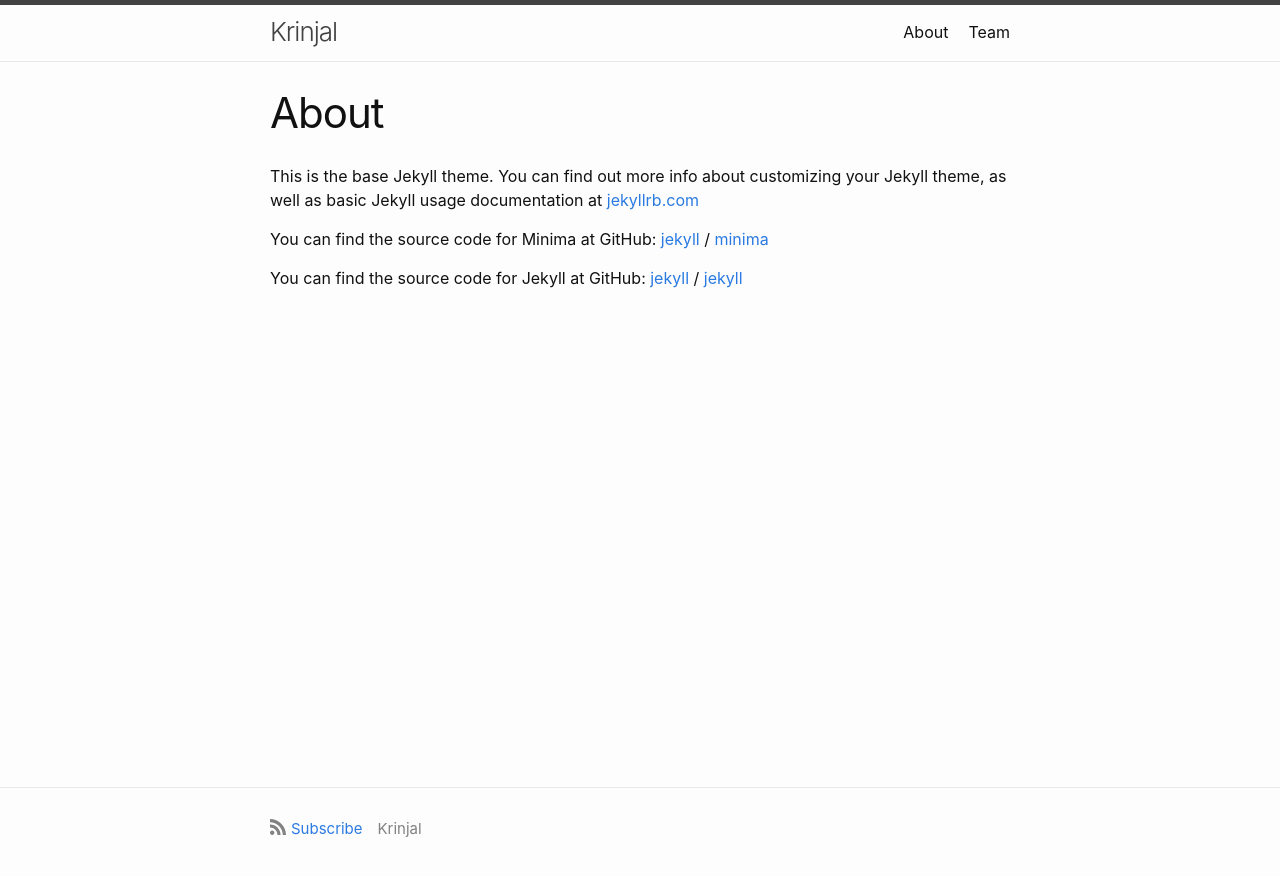
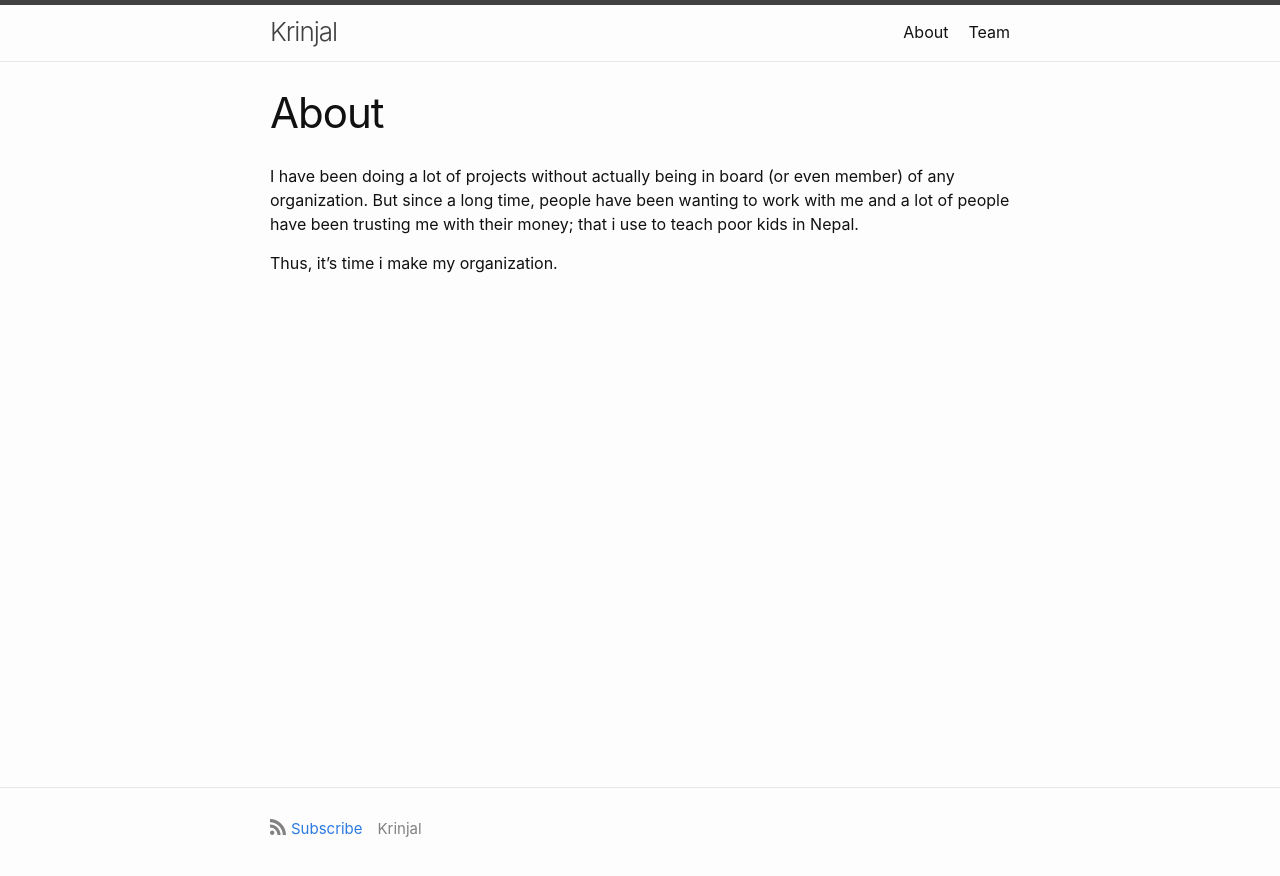
Before and after one commit to krinjalorg/krinjalorg.github.io, a Jekyll site: the page built from pages/about.md, in a window 1280 px wide. Shown: the top 876 px of the page. Built offline with Jekyll 4.4.1, drawn with Linux system fonts in a browser that asks for light colours.

Commit message:
updated about.md

```diff
--- a/pages/about.md
+++ b/pages/about.md
@@ -4,15 +4,7 @@ title: About
 permalink: /about/
 ---
 
-This is the base Jekyll theme. You can find out more info about customizing your Jekyll theme, as well as basic Jekyll usage documentation at [jekyllrb.com](https://jekyllrb.com/)
+I have been doing a lot of projects without actually being in board (or even member) of any organization.
+But since a long time, people have been wanting to work with me and a lot of people have been trusting me with their money; that i use to teach poor kids in Nepal.
 
-You can find the source code for Minima at GitHub:
-[jekyll][jekyll-organization] /
-[minima](https://github.com/jekyll/minima)
-
-You can find the source code for Jekyll at GitHub:
-[jekyll][jekyll-organization] /
-[jekyll](https://github.com/jekyll/jekyll)
-
-
-[jekyll-organization]: https://github.com/jekyll
+Thus, it's time i make my organization.
```
